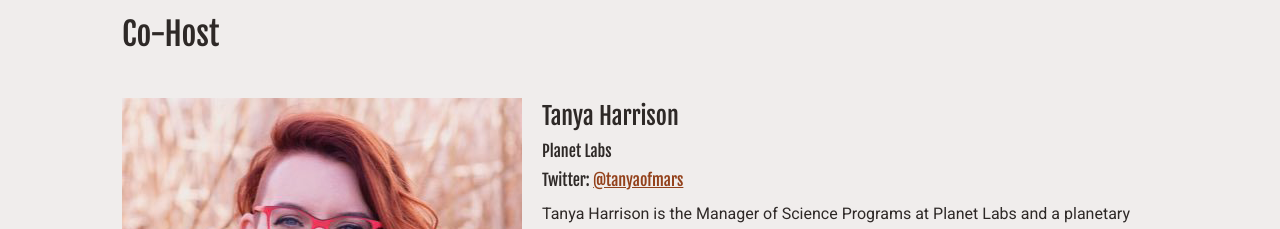
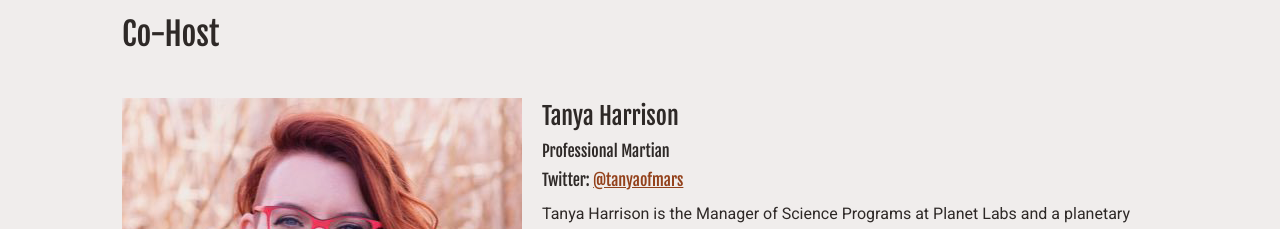
Before and after one commit to mendahu/wemartians, a Next.js app: page /2020live in a window 1280 px wide. Shown: the part 2020-2249 px from the top of the page. Built offline with nearby package versions, Linux system fonts and the light colour scheme.

Commit message:
last copy change

```diff
--- a/pages/2020live/index.tsx
+++ b/pages/2020live/index.tsx
@@ -122,7 +122,7 @@ export default function index(props: TwentyTwentyliveProps) {
               </div>
               <div className={styles.profileTextContainer}>
                 <h2>Tanya Harrison</h2>
-                <h3>Planet Labs</h3>
+                <h3>Professional Martian</h3>
                 <h3>
                   Twitter:{" "}
                   <a href="https://twitter.com/tanyaofmars">@tanyaofmars</a>
```
